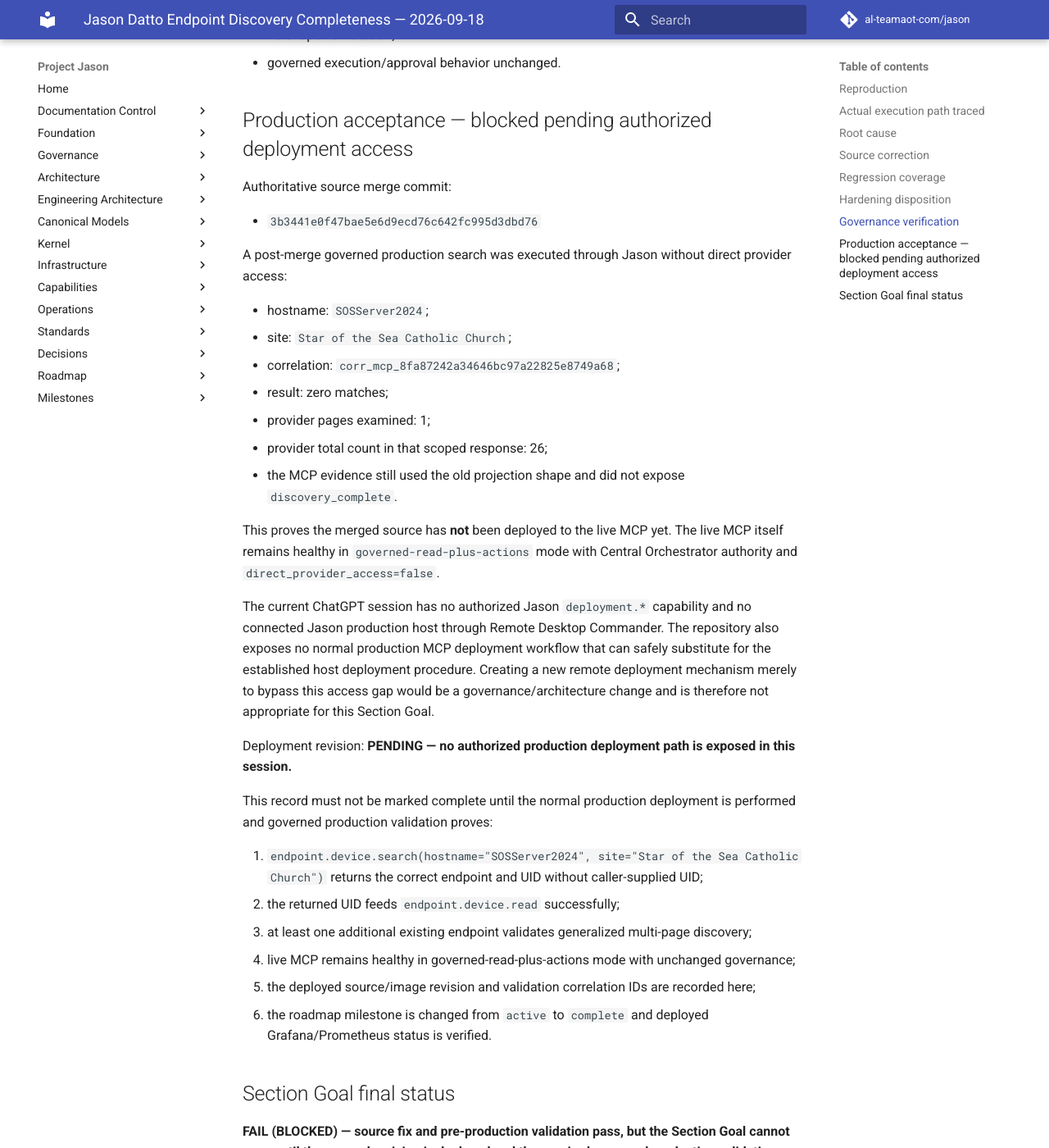
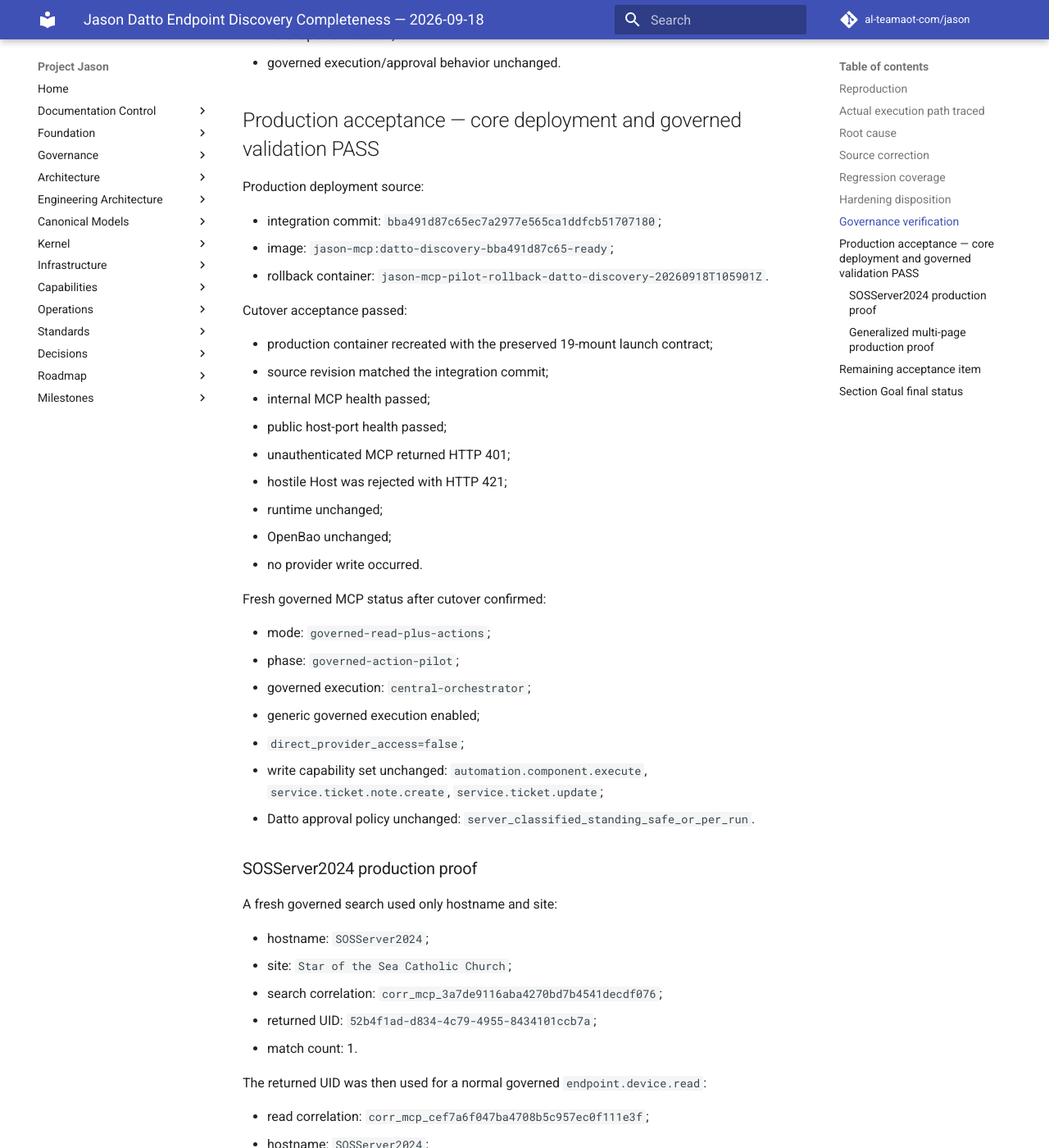
Before and after one commit to al-teamaot-com/jason, an MkDocs documentation site: the page built from docs/operations/Jason-Datto-Endpoint-Discovery-Completeness-2026-09-18.md, in a window 1280 px wide and 1400 px high, scrolled down 3306 px. Shown: the whole window at 82% size. Built offline with MkDocs 1.6.1 and Material for MkDocs 9.7.7, drawn with Linux system fonts in a browser that asks for light colours; comment, search, counter and statistics services are not loaded; some of the changed text lies outside the part shown.

Commit message:
Record Datto discovery production proof

```diff
--- a/docs/operations/Jason-Datto-Endpoint-Discovery-Completeness-2026-09-18.md
+++ b/docs/operations/Jason-Datto-Endpoint-Discovery-Completeness-2026-09-18.md
@@ -2,7 +2,7 @@
 
 **Section Goal:** Fix Datto RMM endpoint discovery so Jason can resolve an existing endpoint from hostname/site without pre-supplied Datto UID and so incomplete enumeration cannot be represented as definitive not-found evidence.
 
-**Status:** SOURCE FIX MERGED / PRODUCTION DEPLOYMENT BLOCKED BY UNAVAILABLE AUTHORIZED DEPLOYMENT ACCESS
+**Status:** PRODUCTION CORE DEPLOYMENT AND GOVERNED VALIDATION PASS / OBSERVABILITY RECONCILIATION PENDING
 
 ## Reproduction
 
@@ -88,37 +88,77 @@
 - no endpoint mutation;
 - governed execution/approval behavior unchanged.
 
-## Production acceptance — blocked pending authorized deployment access
+## Production acceptance — core deployment and governed validation PASS
 
-Authoritative source merge commit:
+Production deployment source:
 
-- `3b3441e0f47bae5e6d9ecd76c642fc995d3dbd76`
+- integration commit: `bba491d87c65ec7a2977e565ca1ddfcb51707180`;
+- image: `jason-mcp:datto-discovery-bba491d87c65-ready`;
+- rollback container: `jason-mcp-pilot-rollback-datto-discovery-20260918T105901Z`.
 
-A post-merge governed production search was executed through Jason without direct provider access:
+Cutover acceptance passed:
+
+- production container recreated with the preserved 19-mount launch contract;
+- source revision matched the integration commit;
+- internal MCP health passed;
+- public host-port health passed;
+- unauthenticated MCP returned HTTP 401;
+- hostile Host was rejected with HTTP 421;
+- runtime unchanged;
+- OpenBao unchanged;
+- no provider write occurred.
+
+Fresh governed MCP status after cutover confirmed:
+
+- mode: `governed-read-plus-actions`;
+- phase: `governed-action-pilot`;
+- governed execution: `central-orchestrator`;
+- generic governed execution enabled;
+- `direct_provider_access=false`;
+- write capability set unchanged: `automation.component.execute`, `service.ticket.note.create`, `service.ticket.update`;
+- Datto approval policy unchanged: `server_classified_standing_safe_or_per_run`.
+
+### SOSServer2024 production proof
+
+A fresh governed search used only hostname and site:
 
 - hostname: `SOSServer2024`;
 - site: `Star of the Sea Catholic Church`;
-- correlation: `corr_mcp_8fa87242a34646bc97a22825e8749a68`;
-- result: zero matches;
-- provider pages examined: 1;
-- provider total count in that scoped response: 26;
-- the MCP evidence still used the old projection shape and did not expose `discovery_complete`.
+- search correlation: `corr_mcp_3a7de9116aba4270bd7b4541decdf076`;
+- returned UID: `52b4f1ad-d834-4c79-4955-8434101ccb7a`;
+- match count: 1.
 
-This proves the merged source has **not** been deployed to the live MCP yet. The live MCP itself remains healthy in `governed-read-plus-actions` mode with Central Orchestrator authority and `direct_provider_access=false`.
+The returned UID was then used for a normal governed `endpoint.device.read`:
 
-The current ChatGPT session has no authorized Jason `deployment.*` capability and no connected Jason production host through Remote Desktop Commander. The repository also exposes no normal production MCP deployment workflow that can safely substitute for the established host deployment procedure. Creating a new remote deployment mechanism merely to bypass this access gap would be a governance/architecture change and is therefore not appropriate for this Section Goal.
+- read correlation: `corr_mcp_cef7a6f047ba4708b5c957ec0f111e3f`;
+- hostname: `SOSServer2024`;
+- site: `Star of the Sea Catholic Church`;
+- provider identity matched the search result.
 
-Deployment revision: **PENDING — no authorized production deployment path is exposed in this session.**
+This proves hostname/site discovery now resolves the previously missed endpoint without caller-supplied Datto UID.
 
-This record must not be marked complete until the normal production deployment is performed and governed production validation proves:
+### Generalized multi-page production proof
 
-1. `endpoint.device.search(hostname="SOSServer2024", site="Star of the Sea Catholic Church")` returns the correct endpoint and UID without caller-supplied UID;
-2. the returned UID feeds `endpoint.device.read` successfully;
-3. at least one additional existing endpoint validates generalized multi-page discovery;
-4. live MCP remains healthy in governed-read-plus-actions mode with unchanged governance;
-5. the deployed source/image revision and validation correlation IDs are recorded here;
-6. the roadmap milestone is changed from `active` to `complete` and deployed Grafana/Prometheus status is verified.
+A second governed search used hostname fragment `50282`:
+
+- search correlation: `corr_mcp_cd8c7148e0ff404f9c7887e633cb4410`;
+- returned hostname: `AOT-50282`;
+- returned UID: `69571572-83f7-1e33-9cdf-01717d4e74a4`;
+- provider pages examined: 4;
+- provider total count: 749;
+- `discovery_complete=true`;
+- match count: 1.
+
+The returned UID was then read successfully:
+
+- read correlation: `corr_mcp_091d472c91ea47e599978247c0708006`.
+
+This live proof demonstrates the corrected search continues beyond the initial provider pages and reaches genuine provider exhaustion rather than treating an early short page as authoritative completion.
+
+## Remaining acceptance item
+
+Repository observability has been prepared to expect the new production image/source revision. The Section Goal remains open only until the production-health/Grafana monitoring layer is reconciled and verified against this release.
 
 ## Section Goal final status
 
-**FAIL (BLOCKED) — source fix and pre-production validation pass, but the Section Goal cannot pass until the merged revision is deployed and the required governed production validations succeed.**
+**CORE FUNCTIONAL GOAL PASS / OBSERVABILITY CLOSEOUT PENDING.**
```
